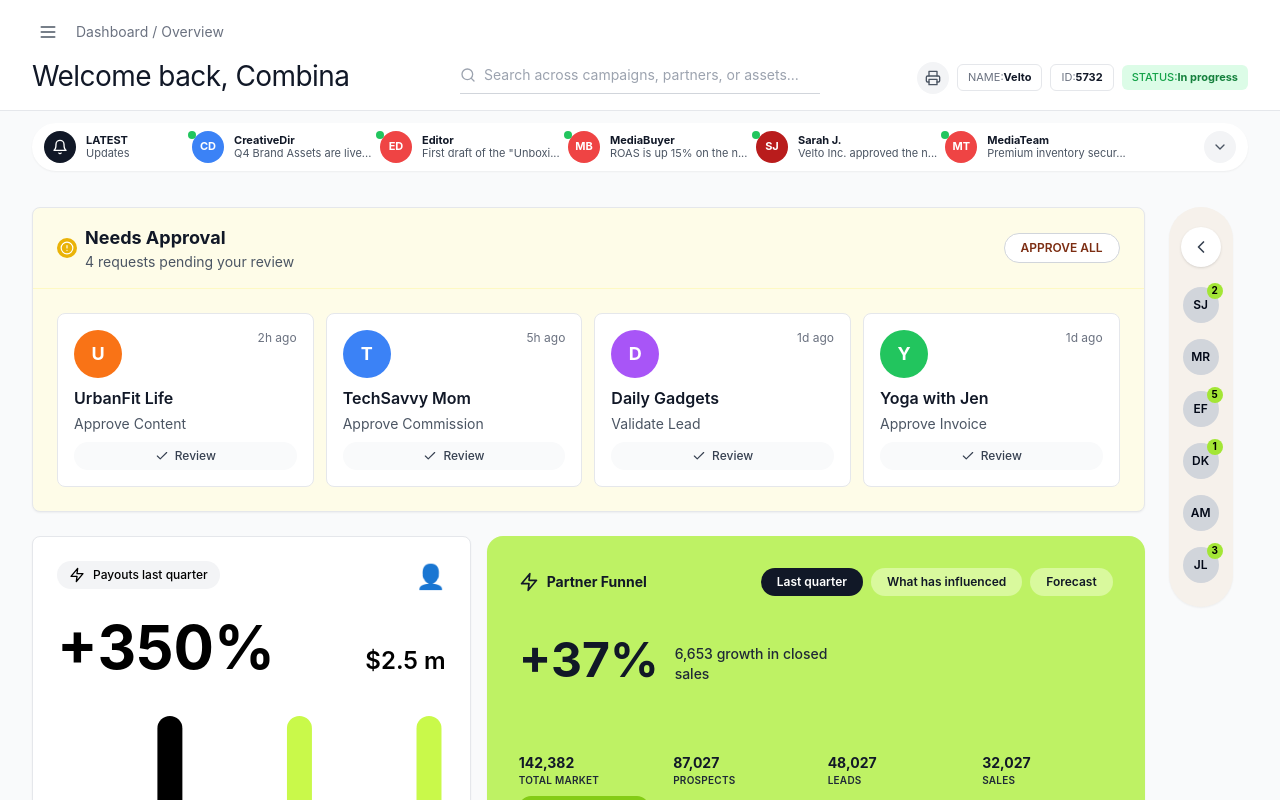
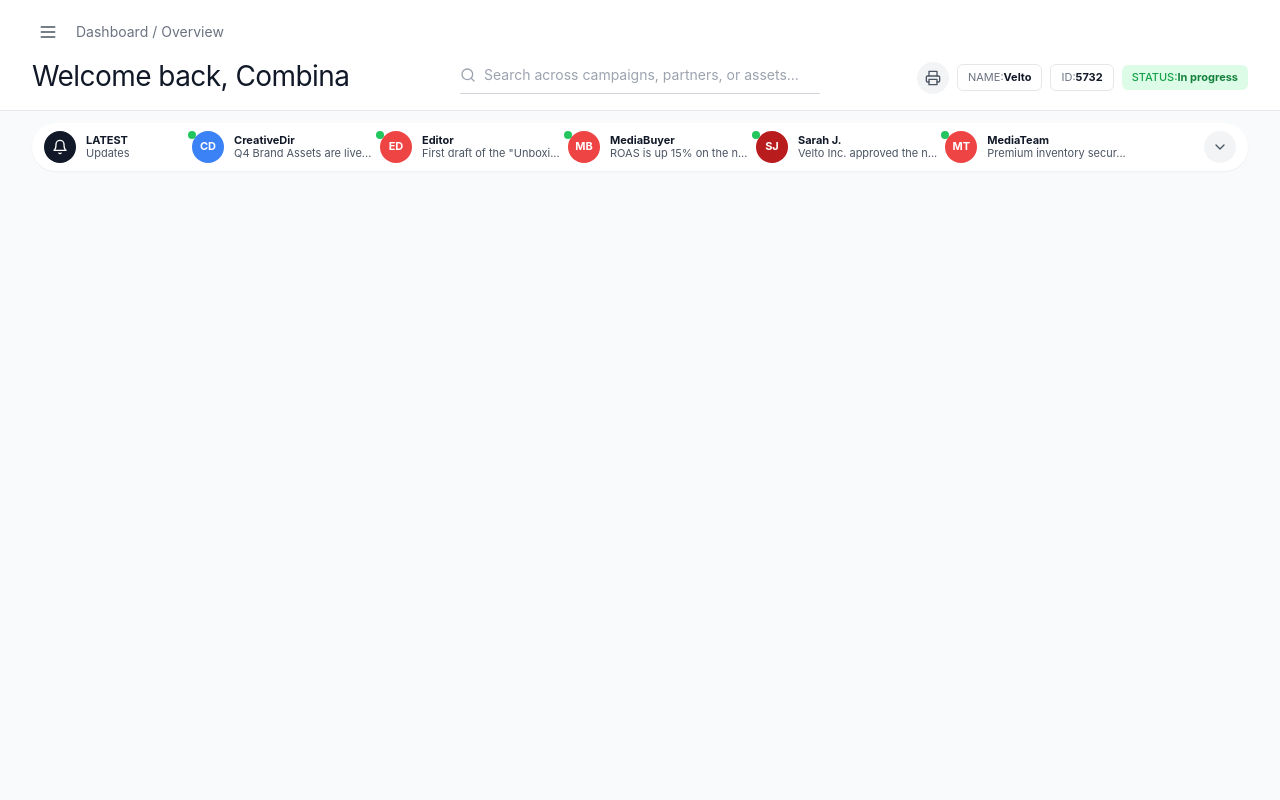
Before and after one commit to devang-openweboffice/revo-web-app, a React (Vite) app: page / in a window 1280 px wide. Shown: the top 800 px of the page. Built offline with nearby package versions, Linux system fonts and the light colour scheme.

Commit message:
Fix changes

```diff
--- a/src/App.tsx
+++ b/src/App.tsx
@@ -4,12 +4,12 @@ import { useQueryClient } from "@tanstack/react-query";
 import { useDashboardData } from "./hooks/useDashboardData";
 import { Header } from "./components/Header";
 import { NotificationCards } from "./components/NotificationCards";
-import { NeedsApproval } from "./components/NeedsApproval";
-import { PayoutsCard } from "./components/PayoutsCard";
-import { PartnerFunnel } from "./components/PartnerFunnel";
-import { SummaryCards } from "./components/SummaryCards";
-import { ProgramGrowth } from "./components/ProgramGrowth";
-import { InboxSidebar } from "./components/InboxSidebar";
+// import { NeedsApproval } from "./components/NeedsApproval";
+// import { PayoutsCard } from "./components/PayoutsCard";
+// import { PartnerFunnel } from "./components/PartnerFunnel";
+// import { SummaryCards } from "./components/SummaryCards";
+// import { ProgramGrowth } from "./components/ProgramGrowth";
+// import { InboxSidebar } from "./components/InboxSidebar";
 import { LoadingState } from "./components/LoadingState";
 import { ErrorState } from "./components/ErrorState";
 // import { TopSummaryBar } from "./components/summary/TopSummaryBar";
@@ -67,7 +67,7 @@ function App() {
       <PageTabs />
       <Toolbar /> */}
 
-      <div className="container mt-6">
+      {/* <div className="container mt-6">
         <div className="grid grid-cols-1 gap-6 lg:grid-cols-12">
 
           <div
@@ -107,7 +107,7 @@ function App() {
             />
           </div>
         </div>
-      </div>
+      </div> */}
     </div>
   );
 }
```
